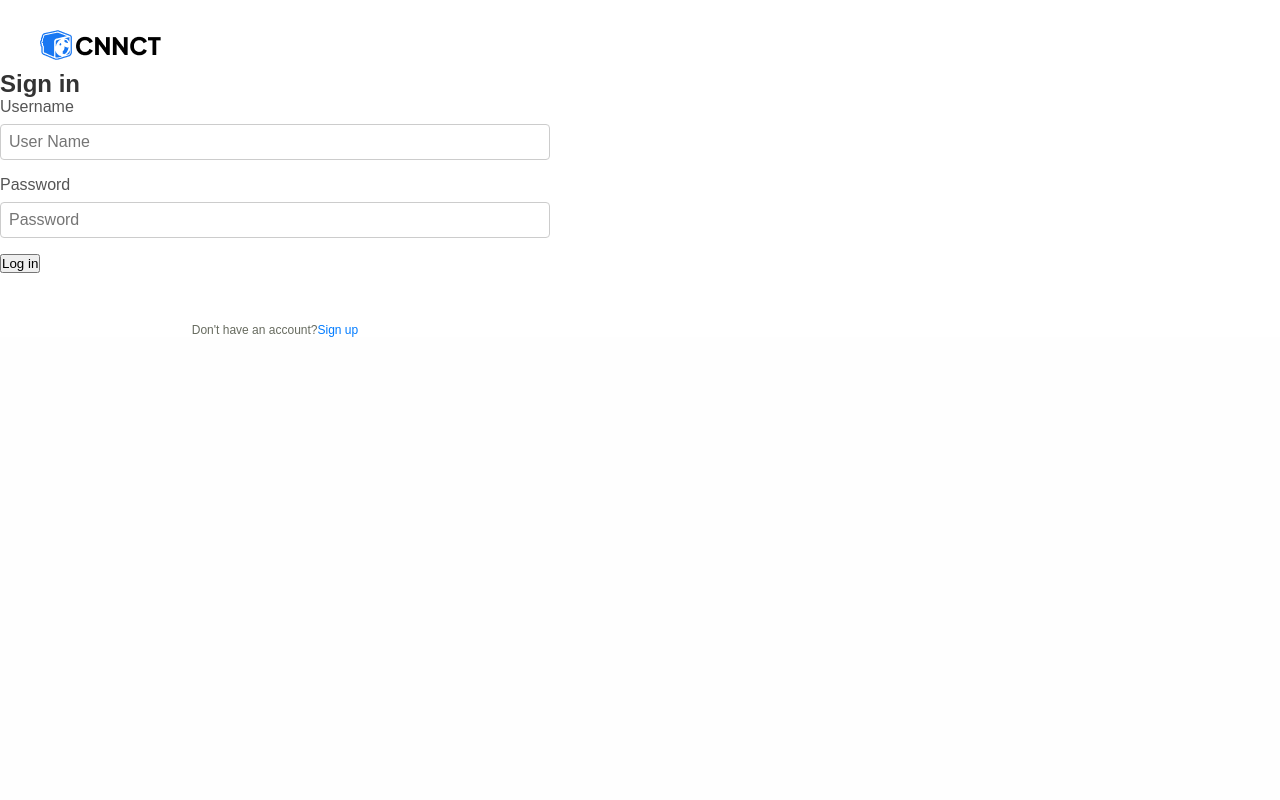
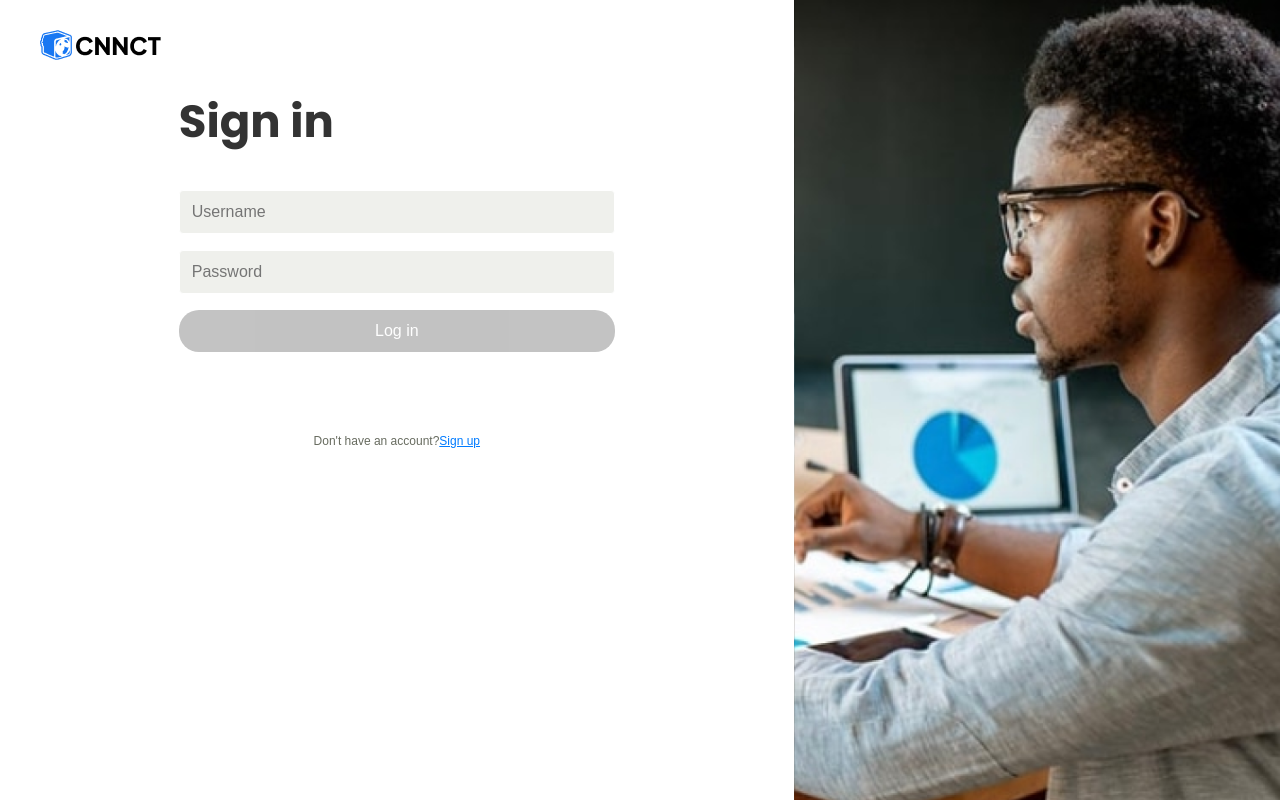
Before and after one commit to Ceansyr/mern-meeting-scheduler-frontend, a React (Vite) app: page /login in a window 1280 px wide. Built offline with nearby package versions, Linux system fonts and the light colour scheme.

Commit message:
login page styling complete

```diff
--- a/src/pages/Login.jsx
+++ b/src/pages/Login.jsx
@@ -1,5 +1,6 @@
 import { useState } from 'react';
 import { useNavigate } from 'react-router-dom';
+import '../styles/Login.css';
 
 const Login = () => {
   const [formData, setFormData] = useState({
@@ -55,19 +56,17 @@ const Login = () => {
             {error && <p className="error-message">{error}</p>}
             <form onSubmit={handleSubmit}>
               <div className="input-group">
-                <label htmlFor="userName">Username</label>
                 <input
                   type="text"
                   id="username"
                   name="username"
-                  placeholder="User Name"
+                  placeholder="Username"
                   value={formData.username}
                   onChange={handleChange}
                   required
                 />
               </div>
               <div className="input-group">
-                <label htmlFor="password">Password</label>
                 <input
                   type="password"
                   id="password"
--- /dev/null
+++ b/src/styles/Login.css
@@ -0,0 +1,153 @@
+a {
+    color: #007bff;
+    text-decoration: underline;
+}
+
+.container {
+    font-family: 'Arial', sans-serif;
+    display: flex;
+    flex-direction: row;
+    margin: 0;
+    padding: 0;
+    background-color: white;
+}
+
+.login-container {
+    flex: 62%;
+    justify-content: center;
+    align-items: center;
+    min-height: 100vh;
+    background-color: white;
+}
+
+.logo {
+    justify-content: start;
+    margin-bottom: 1rem;
+    background-image: url(../images/logo.png);
+    background-repeat: no-repeat;
+    background-position: left;
+    height: 50px;
+    margin-left: 40px;
+    margin-top: 20px;
+    margin-bottom: 0;
+}
+
+.login-form {
+    display: flex;
+    flex-direction: column;
+    justify-content: center;
+    align-items: center;
+    background-color: #ffffff;
+    padding: 2rem;
+    padding-top: 1rem;
+    max-width: 1000px;
+    min-width: 500px;
+    margin: auto;
+}
+
+.login-content{
+    display: flex;
+    flex-direction: column;
+    justify-content: flex-start;
+    align-items: left;
+    background-color: #ffffff;
+    padding: 2rem;
+    padding-top: 1rem;
+    max-width: 1000px;
+    min-width: 500px;
+    margin: auto;
+    gap: 1.5rem;
+}
+
+.login-title {
+    align-items: center;
+    font-family: 'Poppins', sans-serif;
+    font-weight: 800;
+    line-height: 40px;
+    font-size: 30px;
+}
+
+.login-form h2 {
+    margin-bottom: 1.5rem;
+    color: #333333;
+}
+
+.input-group {
+    margin-bottom: 1rem;
+    gap: 1.5rem;
+}
+
+.input-group input {
+    width: 100%;
+    background-color: #EFF0EC;
+    padding: 0.75rem;
+    border: 1px solid white;
+    border-radius: 4px;
+    font-size: 1rem;
+    color: #676B5F;
+}
+
+.login-btn {
+    width: 100%;
+    padding: 0.75rem;
+    background-color: #111111;
+    border: none;
+    border-radius: 20px;
+    color: #ffffff;
+    font-size: 1rem;
+    cursor: pointer;
+    opacity: 25%;
+}
+
+.login-btn:hover {
+    background-color: #0056b3;
+}
+
+.error-message {
+    color: red;
+    margin-bottom: 1rem;
+}
+
+.warning {
+    display: flex;
+    justify-content: center;
+    align-items: center;
+    color: #676B5F;
+    font-size: 12px;
+    width: 100%;
+    padding-top: 50px;
+    text-align: center;
+}
+
+.login-image {
+    flex: 38%;
+    background-image: url(../images/signup_image.png);
+    background-size: cover;
+    background-position: center;
+    display: block;
+}
+
+@media (max-width: 768px) {
+    .container {
+        flex-direction: column;
+    }
+
+    .login-container {
+        flex: 1;
+        padding: 1rem;
+    }
+
+    .login-form {
+        width: 100%;
+        padding: 1rem;
+    }
+
+    .login-image {
+        display: none;
+    }
+
+    .warning {
+        font-size: 10px;
+        padding-top: 20px;
+    }
+}
```
